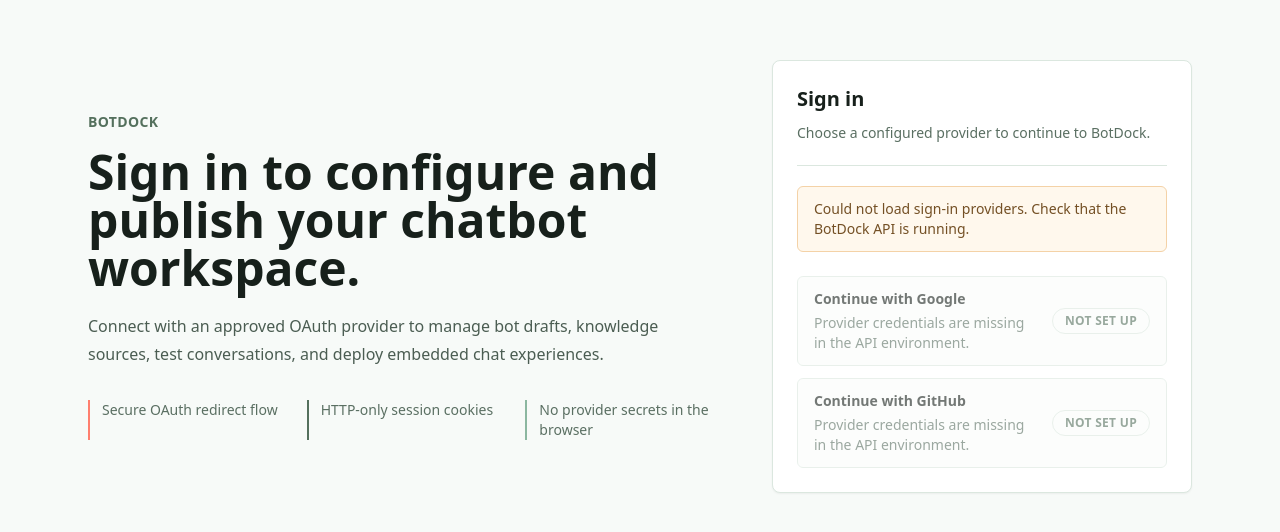
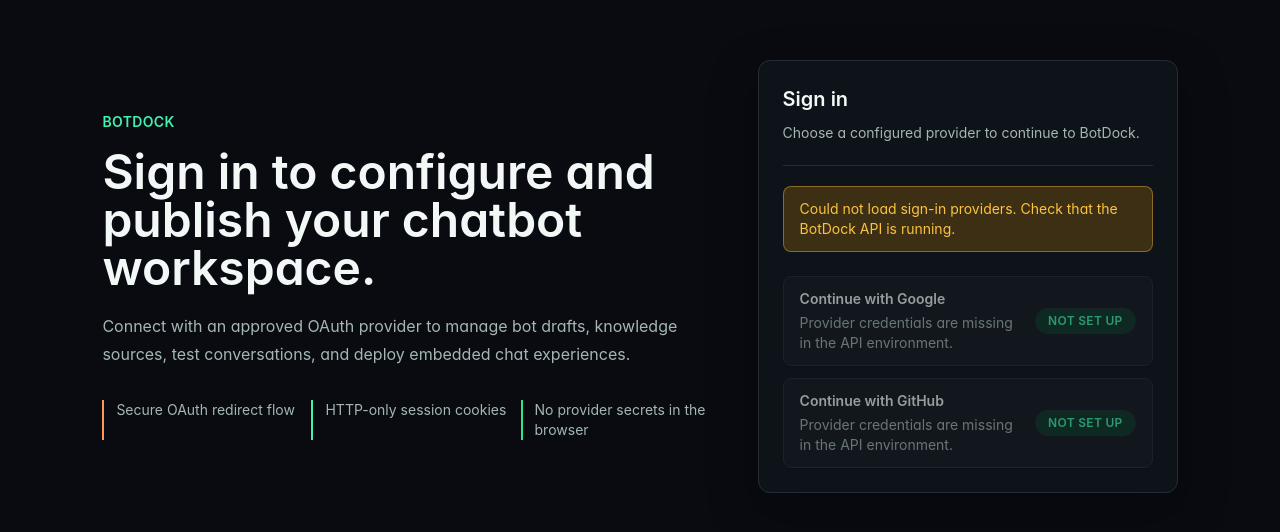
Before and after one commit to zeeshan-thedeveloper/botdock, a Next.js app in the folder apps/web/: page / in a window 1280 px wide. Shown: the part 124-656 px from the top of the page. Built offline with nearby package versions, Linux system fonts and the light colour scheme; no server answers.

Commit message:
Add BotDock theme tokens

```diff
--- a/apps/web/app/auth-gate.tsx
+++ b/apps/web/app/auth-gate.tsx
@@ -146,48 +146,46 @@
   }
 
   return (
-    <main className="min-h-screen bg-[#f7faf8] text-ink">
-      <section className="mx-auto grid min-h-screen w-full max-w-6xl items-center gap-10 px-6 py-10 lg:grid-cols-[1fr_420px]">
+    <main className="min-h-screen bg-background text-foreground">
+      <section className="mx-auto grid min-h-screen w-full max-w-6xl items-center gap-10 px-app-gutter py-section-y lg:grid-cols-[1fr_420px]">
         <div className="max-w-2xl">
-          <p className="text-sm font-semibold uppercase tracking-wide text-moss">BotDock</p>
+          <p className="text-sm font-semibold uppercase tracking-wide text-primary">BotDock</p>
           <h1 className="mt-4 text-4xl font-semibold leading-tight sm:text-5xl">
             Sign in to configure and publish your chatbot workspace.
           </h1>
-          <p className="mt-5 max-w-xl text-base leading-7 text-[#4b5d52]">
+          <p className="mt-5 max-w-xl text-base leading-7 text-muted-foreground">
             Connect with an approved OAuth provider to manage bot drafts, knowledge sources, test
             conversations, and deploy embedded chat experiences.
           </p>
-          <div className="mt-8 grid gap-3 text-sm text-[#5a6f62] sm:grid-cols-3">
-            <div className="border-l-2 border-coral pl-3">Secure OAuth redirect flow</div>
-            <div className="border-l-2 border-moss pl-3">HTTP-only session cookies</div>
-            <div className="border-l-2 border-[#8bb7a0] pl-3">
-              No provider secrets in the browser
-            </div>
+          <div className="mt-8 grid gap-3 text-sm text-muted-foreground sm:grid-cols-3">
+            <div className="border-l-2 border-accent pl-3">Secure OAuth redirect flow</div>
+            <div className="border-l-2 border-primary pl-3">HTTP-only session cookies</div>
+            <div className="border-l-2 border-success pl-3">No provider secrets in the browser</div>
           </div>
         </div>
 
-        <section className="rounded-lg border border-[#dbe7df] bg-white p-6 shadow-sm">
-          <div className="border-b border-[#dbe7df] pb-5">
+        <section className="rounded-lg border border-border bg-surface/95 p-6 shadow-surface-md">
+          <div className="border-b border-border pb-5">
             <h2 className="text-xl font-semibold">Sign in</h2>
-            <p className="mt-2 text-sm leading-6 text-[#5a6f62]">
+            <p className="mt-2 text-sm leading-6 text-muted-foreground">
               Choose a configured provider to continue to BotDock.
             </p>
           </div>
 
           {authReturnState === 'success' ? (
-            <div className="mt-5 rounded-md border border-[#b9ddc8] bg-mint px-4 py-3 text-sm text-[#244834]">
+            <div className="mt-5 rounded-md border border-success/40 bg-success-muted px-4 py-3 text-sm text-success">
               Sign-in completed. Your secure session is ready for the dashboard.
             </div>
           ) : null}
 
           {authReturnState === 'error' ? (
-            <div className="mt-5 rounded-md border border-[#ffc4ba] bg-[#fff2ef] px-4 py-3 text-sm text-[#7a3026]">
+            <div className="mt-5 rounded-md border border-danger/40 bg-danger-muted px-4 py-3 text-sm text-danger">
               Sign-in did not complete. Please try another provider.
             </div>
           ) : null}
 
           {message ? (
-            <div className="mt-5 rounded-md border border-[#f4d2a7] bg-[#fff8ed] px-4 py-3 text-sm text-[#745025]">
+            <div className="mt-5 rounded-md border border-warning/40 bg-warning-muted px-4 py-3 text-sm text-warning">
               {message}
             </div>
           ) : null}
@@ -206,19 +204,19 @@
                   type="button"
                   disabled={isDisabled}
                   onClick={() => void startOAuth(providerStatus.provider)}
-                  className="flex min-h-20 w-full items-center justify-between rounded-md border border-[#dbe7df] bg-[#fbfdfb] px-4 py-3 text-left transition hover:border-moss hover:bg-white disabled:cursor-not-allowed disabled:opacity-60"
+                  className="flex min-h-20 w-full items-center justify-between rounded-md border border-border bg-surface-raised px-4 py-3 text-left shadow-surface-sm transition hover:border-primary hover:bg-muted focus-visible:border-primary disabled:cursor-not-allowed disabled:opacity-60"
                 >
                   <span>
-                    <span className="block text-sm font-semibold text-ink">
+                    <span className="block text-sm font-semibold text-foreground">
                       {isStarting ? 'Starting...' : copy.label}
                     </span>
-                    <span className="mt-1 block text-sm text-[#5a6f62]">
+                    <span className="mt-1 block text-sm text-muted-foreground">
                       {providerStatus.configured
                         ? copy.description
                         : 'Provider credentials are missing in the API environment.'}
                     </span>
                   </span>
-                  <span className="ml-4 shrink-0 rounded-full border border-[#dbe7df] px-3 py-1 text-xs font-semibold uppercase tracking-wide text-moss">
+                  <span className="ml-4 shrink-0 rounded-full border border-border bg-primary-muted px-3 py-1 text-xs font-semibold uppercase tracking-wide text-primary">
                     {statusLabel}
                   </span>
                 </button>
@@ -227,7 +225,7 @@
           </div>
 
           {isLoadingProviders ? (
-            <p className="mt-4 text-sm text-[#5a6f62]">Checking provider availability...</p>
+            <p className="mt-4 text-sm text-muted-foreground">Checking provider availability...</p>
           ) : null}
         </section>
       </section>
--- a/apps/web/app/globals.css
+++ b/apps/web/app/globals.css
@@ -3,10 +3,102 @@
 @tailwind utilities;
 
 :root {
-  color: #17201b;
-  background: #f7faf8;
+  color-scheme: dark;
+  --font-sans:
+    Inter, Geist, ui-sans-serif, system-ui, -apple-system, BlinkMacSystemFont, 'Segoe UI',
+    sans-serif;
+  --font-mono: 'Geist Mono', 'SFMono-Regular', Consolas, 'Liberation Mono', monospace;
+
+  --color-background: 220 31% 5%;
+  --color-foreground: 160 30% 96%;
+  --color-muted: 218 22% 12%;
+  --color-muted-foreground: 166 12% 68%;
+  --color-surface: 218 26% 8%;
+  --color-surface-raised: 216 22% 11%;
+  --color-border: 216 18% 18%;
+  --color-input: 216 18% 22%;
+  --color-ring: 157 87% 60%;
+  --color-primary: 157 87% 60%;
+  --color-primary-foreground: 171 80% 8%;
+  --color-primary-muted: 158 58% 14%;
+  --color-accent: 24 95% 66%;
+  --color-accent-foreground: 23 82% 9%;
+  --color-accent-muted: 23 48% 15%;
+  --color-success: 151 76% 54%;
+  --color-success-foreground: 151 84% 9%;
+  --color-success-muted: 151 44% 15%;
+  --color-warning: 42 96% 62%;
+  --color-warning-foreground: 39 86% 10%;
+  --color-warning-muted: 39 50% 16%;
+  --color-danger: 5 86% 68%;
+  --color-danger-foreground: 3 78% 11%;
+  --color-danger-muted: 4 46% 16%;
+
+  --spacing-app-gutter: clamp(1.25rem, 3vw, 2.5rem);
+  --spacing-section-y: clamp(3rem, 7vw, 6rem);
+
+  --radius-xs: 0.25rem;
+  --radius-sm: 0.375rem;
+  --radius-md: 0.5rem;
+  --radius-lg: 0.75rem;
+  --radius-xl: 1rem;
+
+  --shadow-surface-sm: 0 1px 2px hsl(220 40% 2% / 0.3);
+  --shadow-surface-md: 0 18px 48px hsl(220 40% 2% / 0.38);
+  --shadow-focus: 0 0 0 3px hsl(var(--color-ring) / 0.26);
+}
+
+[data-theme='light'] {
+  color-scheme: light;
+  --color-background: 150 24% 97%;
+  --color-foreground: 142 17% 11%;
+  --color-muted: 145 22% 92%;
+  --color-muted-foreground: 146 10% 36%;
+  --color-surface: 0 0% 100%;
+  --color-surface-raised: 145 28% 98%;
+  --color-border: 144 18% 86%;
+  --color-input: 144 18% 80%;
+  --color-ring: 153 43% 45%;
+  --color-primary: 153 43% 45%;
+  --color-primary-foreground: 152 45% 98%;
+  --color-primary-muted: 146 42% 91%;
+  --color-accent: 8 100% 72%;
+  --color-accent-foreground: 8 65% 16%;
+  --color-accent-muted: 8 100% 96%;
+  --color-success: 143 50% 42%;
+  --color-success-foreground: 144 48% 96%;
+  --color-success-muted: 142 47% 91%;
+  --color-warning: 38 78% 52%;
+  --color-warning-foreground: 38 82% 13%;
+  --color-warning-muted: 42 91% 94%;
+  --color-danger: 5 77% 62%;
+  --color-danger-foreground: 5 76% 98%;
+  --color-danger-muted: 5 100% 96%;
+}
+
+* {
+  border-color: hsl(var(--color-border));
 }
 
 body {
   min-height: 100vh;
+  margin: 0;
+  background:
+    radial-gradient(circle at top left, hsl(var(--color-primary) / 0.14), transparent 34rem),
+    linear-gradient(180deg, hsl(220 32% 6%), hsl(var(--color-background)));
+  color: hsl(var(--color-foreground));
+  font-family: var(--font-sans);
+  font-feature-settings: 'cv02', 'cv03', 'cv04', 'cv11';
+  text-rendering: optimizeLegibility;
 }
+
+::selection {
+  background: hsl(var(--color-primary) / 0.28);
+  color: hsl(var(--color-foreground));
+}
+
+:focus-visible {
+  outline: 2px solid hsl(var(--color-ring));
+  outline-offset: 2px;
+  box-shadow: var(--shadow-focus);
+}
--- a/apps/web/tailwind.config.ts
+++ b/apps/web/tailwind.config.ts
@@ -1,14 +1,72 @@
 import type { Config } from 'tailwindcss';
 
 const config: Config = {
-  content: ['./app/**/*.{ts,tsx}'],
+  content: ['./app/**/*.{ts,tsx}', '../../packages/ui/src/**/*.{ts,tsx}'],
+  darkMode: ['class', '[data-theme="dark"]'],
   theme: {
     extend: {
       colors: {
-        ink: '#17201b',
-        moss: '#54705d',
-        mint: '#dff3e7',
-        coral: '#ff7f6e',
+        background: 'hsl(var(--color-background) / <alpha-value>)',
+        foreground: 'hsl(var(--color-foreground) / <alpha-value>)',
+        muted: 'hsl(var(--color-muted) / <alpha-value>)',
+        'muted-foreground': 'hsl(var(--color-muted-foreground) / <alpha-value>)',
+        surface: 'hsl(var(--color-surface) / <alpha-value>)',
+        'surface-raised': 'hsl(var(--color-surface-raised) / <alpha-value>)',
+        border: 'hsl(var(--color-border) / <alpha-value>)',
+        input: 'hsl(var(--color-input) / <alpha-value>)',
+        ring: 'hsl(var(--color-ring) / <alpha-value>)',
+        primary: {
+          DEFAULT: 'hsl(var(--color-primary) / <alpha-value>)',
+          foreground: 'hsl(var(--color-primary-foreground) / <alpha-value>)',
+          muted: 'hsl(var(--color-primary-muted) / <alpha-value>)',
+        },
+        accent: {
+          DEFAULT: 'hsl(var(--color-accent) / <alpha-value>)',
+          foreground: 'hsl(var(--color-accent-foreground) / <alpha-value>)',
+          muted: 'hsl(var(--color-accent-muted) / <alpha-value>)',
+        },
+        success: {
+          DEFAULT: 'hsl(var(--color-success) / <alpha-value>)',
+          foreground: 'hsl(var(--color-success-foreground) / <alpha-value>)',
+          muted: 'hsl(var(--color-success-muted) / <alpha-value>)',
+        },
+        warning: {
+          DEFAULT: 'hsl(var(--color-warning) / <alpha-value>)',
+          foreground: 'hsl(var(--color-warning-foreground) / <alpha-value>)',
+          muted: 'hsl(var(--color-warning-muted) / <alpha-value>)',
+        },
+        danger: {
+          DEFAULT: 'hsl(var(--color-danger) / <alpha-value>)',
+          foreground: 'hsl(var(--color-danger-foreground) / <alpha-value>)',
+          muted: 'hsl(var(--color-danger-muted) / <alpha-value>)',
+        },
+      },
+      fontFamily: {
+        sans: ['var(--font-sans)', 'Inter', 'Geist', 'ui-sans-serif', 'system-ui', 'sans-serif'],
+        mono: [
+          'var(--font-mono)',
+          'Geist Mono',
+          'SFMono-Regular',
+          'Consolas',
+          'Liberation Mono',
+          'monospace',
+        ],
+      },
+      spacing: {
+        'app-gutter': 'var(--spacing-app-gutter)',
+        'section-y': 'var(--spacing-section-y)',
+      },
+      borderRadius: {
+        xs: 'var(--radius-xs)',
+        sm: 'var(--radius-sm)',
+        md: 'var(--radius-md)',
+        lg: 'var(--radius-lg)',
+        xl: 'var(--radius-xl)',
+      },
+      boxShadow: {
+        'surface-sm': 'var(--shadow-surface-sm)',
+        'surface-md': 'var(--shadow-surface-md)',
+        focus: 'var(--shadow-focus)',
       },
     },
   },
```
